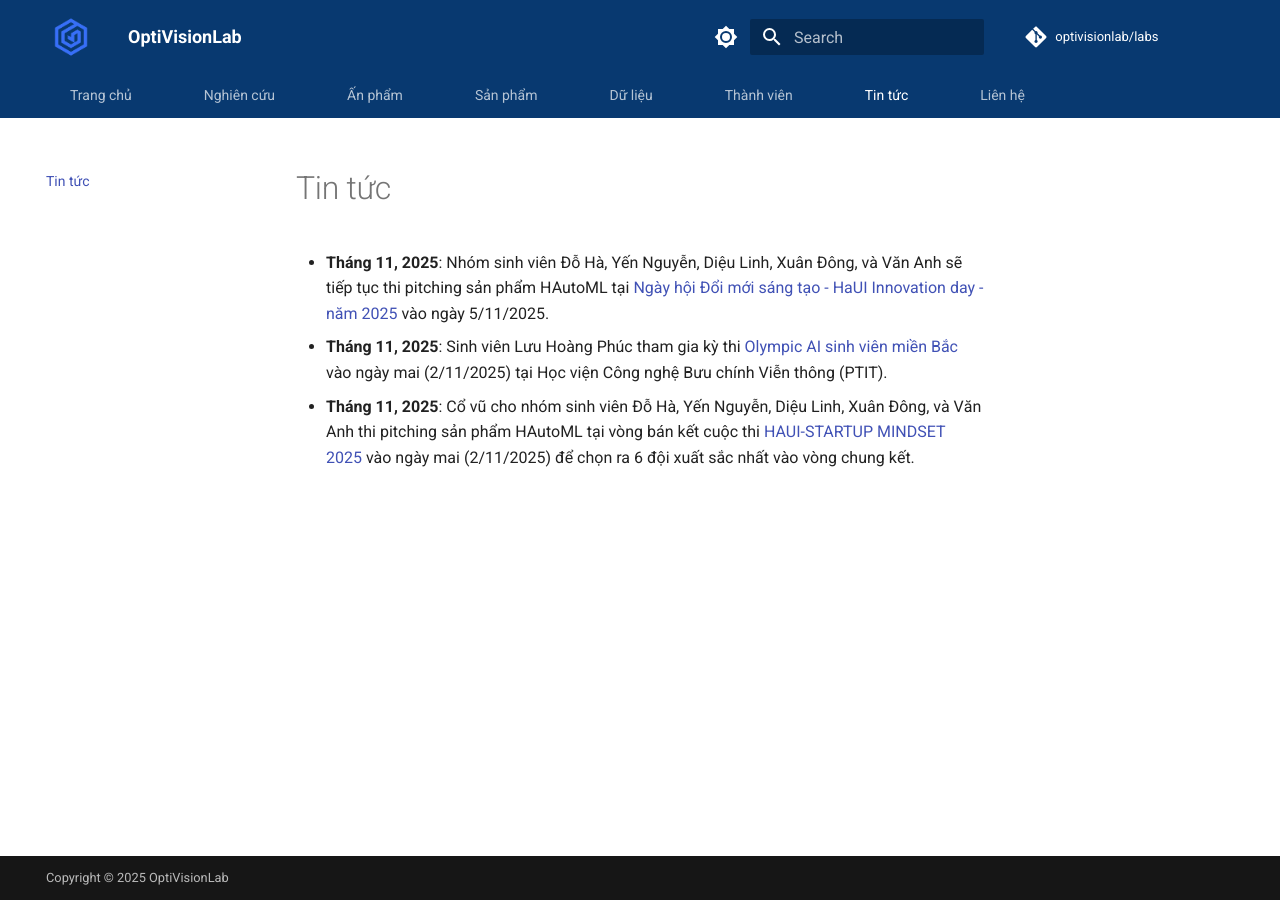
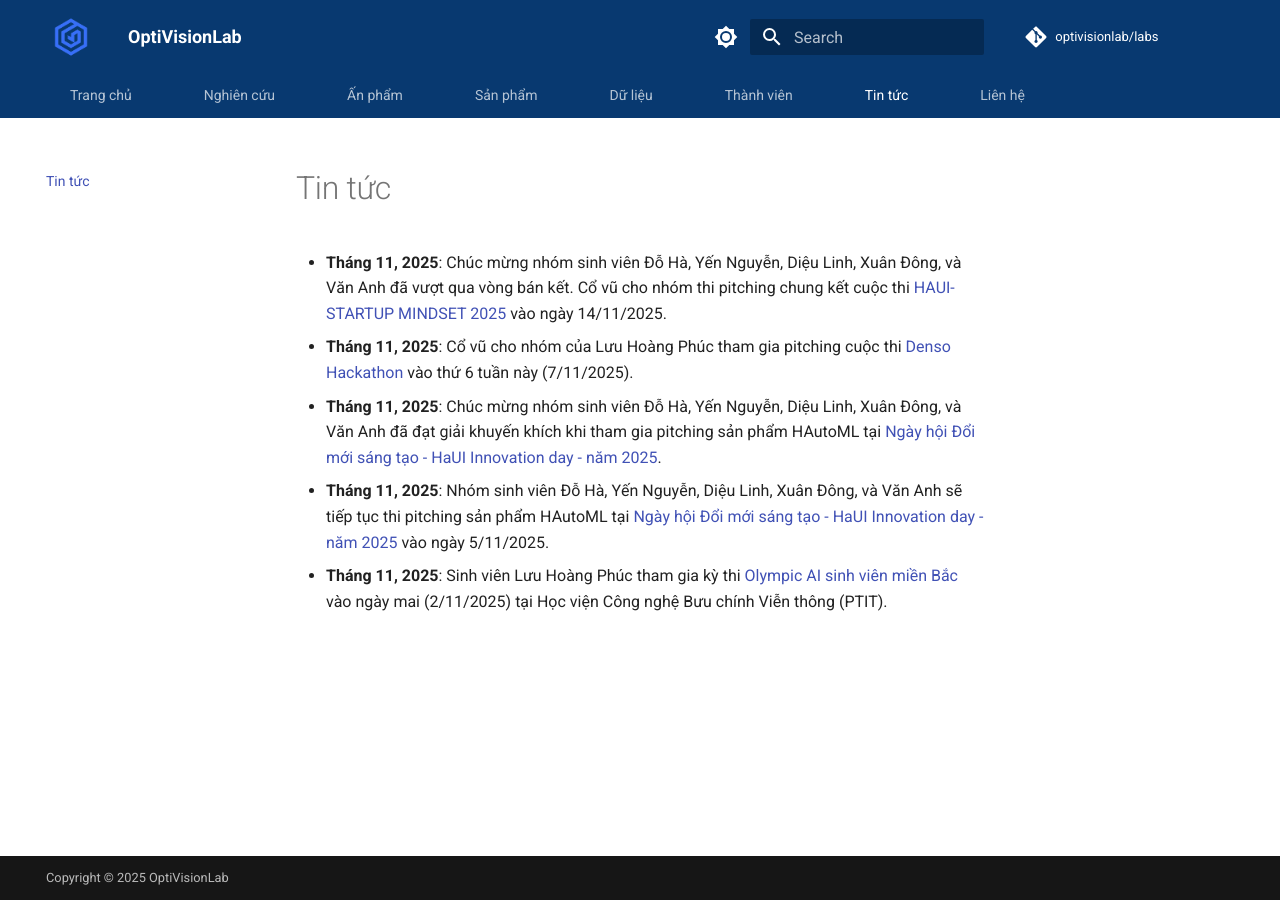
Before and after one commit to optivisionlab/labs, an MkDocs documentation site: the page built from docs/news.md, in a window 1280 px wide. Built offline with MkDocs 1.6.1 and Material for MkDocs 9.7.7, drawn with Linux system fonts in a browser that asks for light colours; comment, search, counter and statistics services are not loaded.

Commit message:
upodate news

```diff
--- a/docs/news.md
+++ b/docs/news.md
@@ -1,5 +1,7 @@
 # Tin tức
 
+- **Tháng 11, 2025**: Chúc mừng nhóm sinh viên Đỗ Hà, Yến Nguyễn, Diệu Linh, Xuân Đông, và Văn Anh đã vượt qua vòng bán kết. Cổ vũ cho nhóm thi pitching chung kết cuộc thi [HAUI-STARTUP MINDSET 2025](https://www.haui.edu.vn/vn/thong-bao/to-chuc-cuoc-thi-sinh-vien-voi-y-tuong-khoi-nghiep-sang-tao-haui-startup-mindset-nam-2025/66913) vào ngày 14/11/2025.
+- **Tháng 11, 2025**: Cổ vũ cho nhóm của Lưu Hoàng Phúc tham gia pitching cuộc thi [Denso Hackathon](https://densohackathon.vn/home) vào thứ 6 tuần này (7/11/2025).
+- **Tháng 11, 2025**: Chúc mừng nhóm sinh viên Đỗ Hà, Yến Nguyễn, Diệu Linh, Xuân Đông, và Văn Anh đã đạt giải khuyến khích khi tham gia pitching sản phẩm HAutoML tại [Ngày hội Đổi mới sáng tạo - HaUI Innovation day - năm 2025](https://www.haui.edu.vn/vn/thong-bao/to-chuc-ngay-hoi-doi-moi-sang-tao-haui-innovation-day-nam-2025/66993).
 - **Tháng 11, 2025**: Nhóm sinh viên Đỗ Hà, Yến Nguyễn, Diệu Linh, Xuân Đông, và Văn Anh sẽ tiếp tục thi pitching sản phẩm HAutoML tại [Ngày hội Đổi mới sáng tạo - HaUI Innovation day - năm 2025](https://www.haui.edu.vn/vn/thong-bao/to-chuc-ngay-hoi-doi-moi-sang-tao-haui-innovation-day-nam-2025/66993) vào ngày 5/11/2025.
 - **Tháng 11, 2025**: Sinh viên Lưu Hoàng Phúc tham gia kỳ thi [Olympic AI sinh viên miền Bắc](https://www.olp.vn/olympic-ai-sinh-vi%C3%AAn) vào ngày mai (2/11/2025) tại Học viện Công nghệ Bưu chính Viễn thông (PTIT).
-- **Tháng 11, 2025**: Cổ vũ cho nhóm sinh viên Đỗ Hà, Yến Nguyễn, Diệu Linh, Xuân Đông, và Văn Anh thi pitching sản phẩm HAutoML tại vòng bán kết cuộc thi [HAUI-STARTUP MINDSET 2025](https://www.haui.edu.vn/vn/thong-bao/to-chuc-cuoc-thi-sinh-vien-voi-y-tuong-khoi-nghiep-sang-tao-haui-startup-mindset-nam-2025/66913) vào ngày mai (2/11/2025) để chọn ra 6 đội xuất sắc nhất vào vòng chung kết.
```
